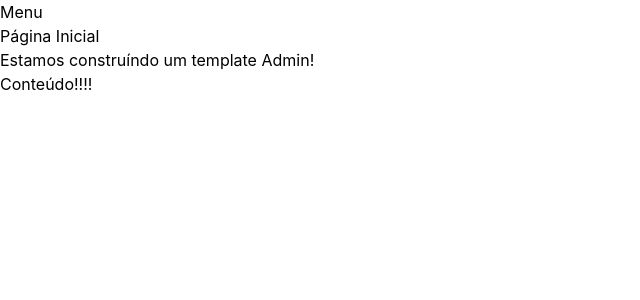
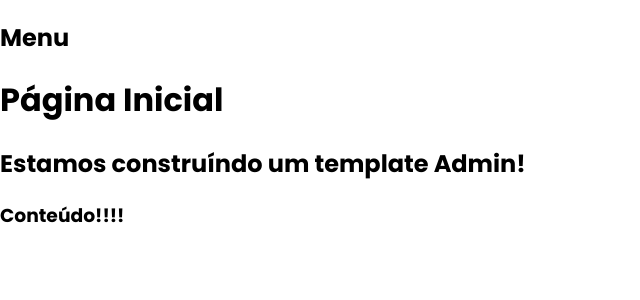
Before and after one commit to sidebit-dev/admin-template, a Next.js app: page / in a window 1280 px wide. Shown: the top 300 px of the page, without its empty margins (0-640 px from the left). Built offline with nearby package versions, Linux system fonts and the light colour scheme.

Commit message:
instala font Poppins

```diff
--- a/src/styles/globals.css
+++ b/src/styles/globals.css
@@ -1,13 +1,14 @@
-@tailwind base;
+/* @tailwind base;
 @tailwind components;
-@tailwind utilities;
+@tailwind utilities; */
+
+@import url('https://fonts.googleapis.com/css2?family=Poppins:wght@100;200;300;400;500;600;700;800;900&family=Roboto:ital,wght@0,100;0,300;0,400;0,700;1,100;1,300;1,400&display=swap');
 
 html,
 body {
   padding: 0;
   margin: 0;
-  font-family: -apple-system, BlinkMacSystemFont, Segoe UI, Roboto, Oxygen,
-    Ubuntu, Cantarell, Fira Sans, Droid Sans, Helvetica Neue, sans-serif;
+  font-family: 'Poppins', sans-serif;
 }
 
 a {
```
